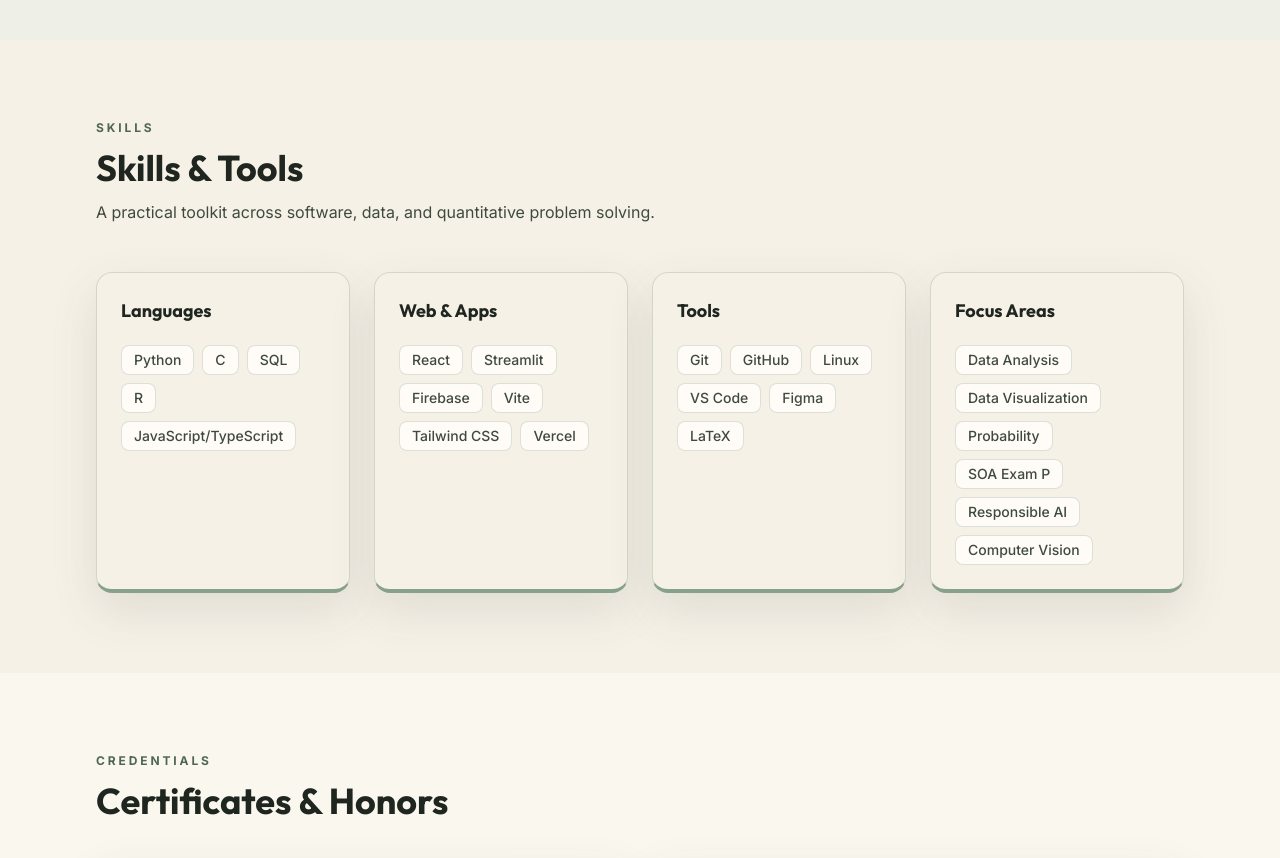
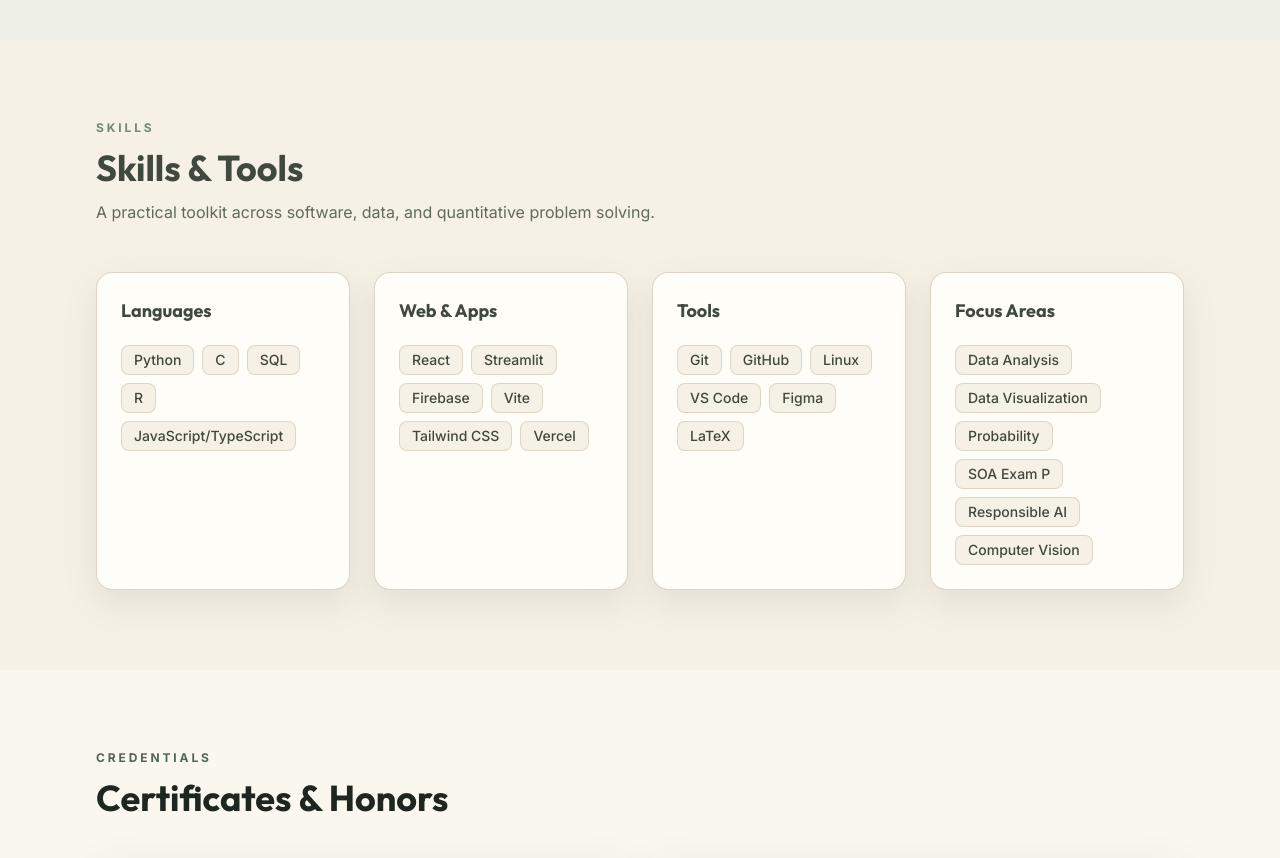
Before and after one commit to molly-xie-uw/website, a React (Vite) app: page / in a window 1280 px wide. Shown: the part 3840-4698 px from the top of the page. Built offline with nearby package versions, Linux system fonts and the light colour scheme.

Commit message:
Fix skills colors in dark mode

```diff
--- a/src/components/SkillsSection.jsx
+++ b/src/components/SkillsSection.jsx
@@ -11,19 +11,19 @@
       <div className="mx-auto max-w-6xl">
         <div className="mb-12 flex flex-col gap-4 md:flex-row md:items-end md:justify-between">
           <div>
-            <p className="mb-3 text-xs font-bold uppercase tracking-[0.24em] text-matcha-700">Skills</p>
-            <h2 className="font-display text-3xl font-bold text-slate-800 md:text-4xl">Skills & Tools</h2>
-            <p className="mt-3 max-w-xl text-sm leading-6 text-slate-600 md:text-base">A practical toolkit across software, data, and quantitative problem solving.</p>
+            <p className="mb-3 text-xs font-bold uppercase tracking-[0.24em] text-[#6F8A72]">Skills</p>
+            <h2 className="font-display text-3xl font-bold text-[#40483F] md:text-4xl">Skills & Tools</h2>
+            <p className="mt-3 max-w-xl text-sm leading-6 text-[#5f6a5d] md:text-base">A practical toolkit across software, data, and quantitative problem solving.</p>
           </div>
         </div>
 
         <div className="grid gap-6 sm:grid-cols-2 lg:grid-cols-4">
           {skills.map((group) => (
-            <article key={group.category} className="glass-card p-6 border-b-4 border-b-matcha-400">
-              <h3 className="font-display text-lg font-bold text-slate-800">{group.category}</h3>
+            <article key={group.category} className="rounded-2xl border border-[#CFC3B0]/70 bg-[#FFFDF8] p-6 shadow-[0_14px_34px_rgba(64,72,63,0.10)] transition duration-200 hover:-translate-y-0.5 hover:border-[#A9B8A0]">
+              <h3 className="font-display text-lg font-bold text-[#40483F]">{group.category}</h3>
               <div className="mt-5 flex flex-wrap gap-2">
                 {group.items.map((skill) => (
-                  <span key={skill} className="rounded-lg border border-slate-100 bg-white px-3 py-1 text-sm font-medium text-slate-600">
+                  <span key={skill} className="rounded-lg border border-[#CFC3B0]/60 bg-[#F6F1E7] px-3 py-1 text-sm font-medium text-[#40483F]">
                     {skill}
                   </span>
                 ))}
```
